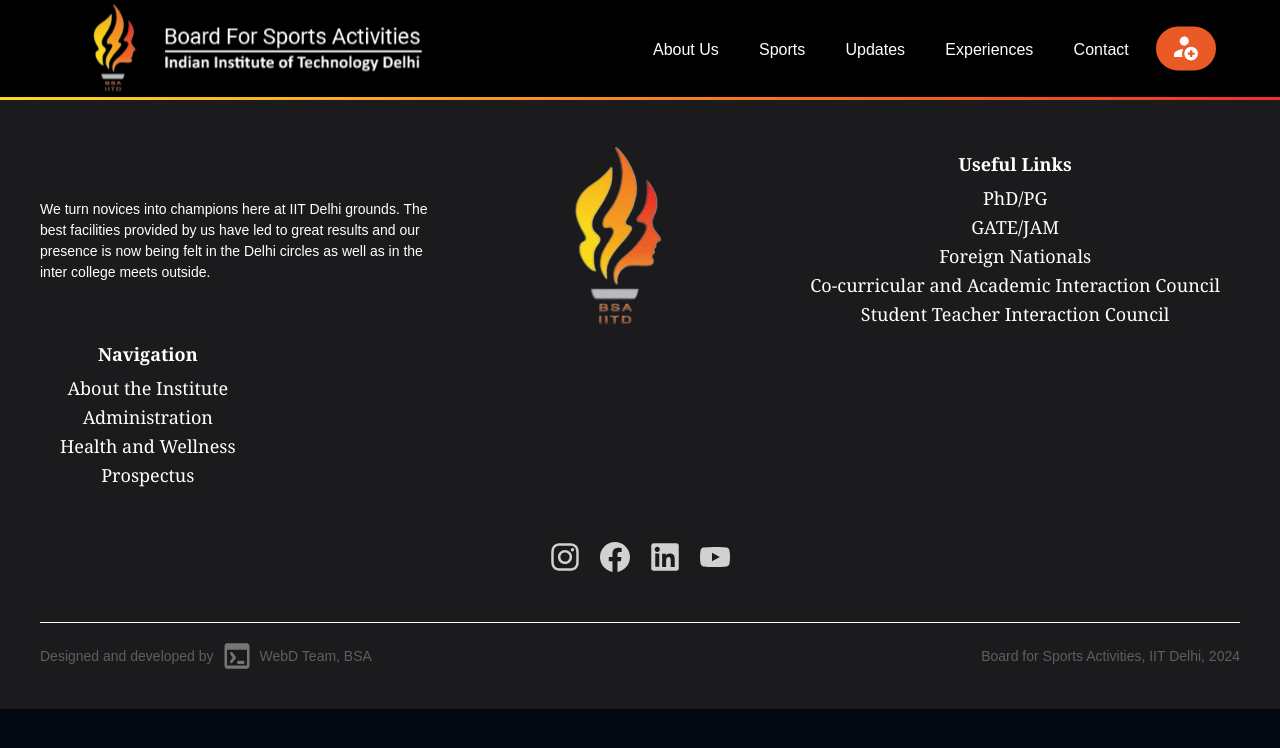
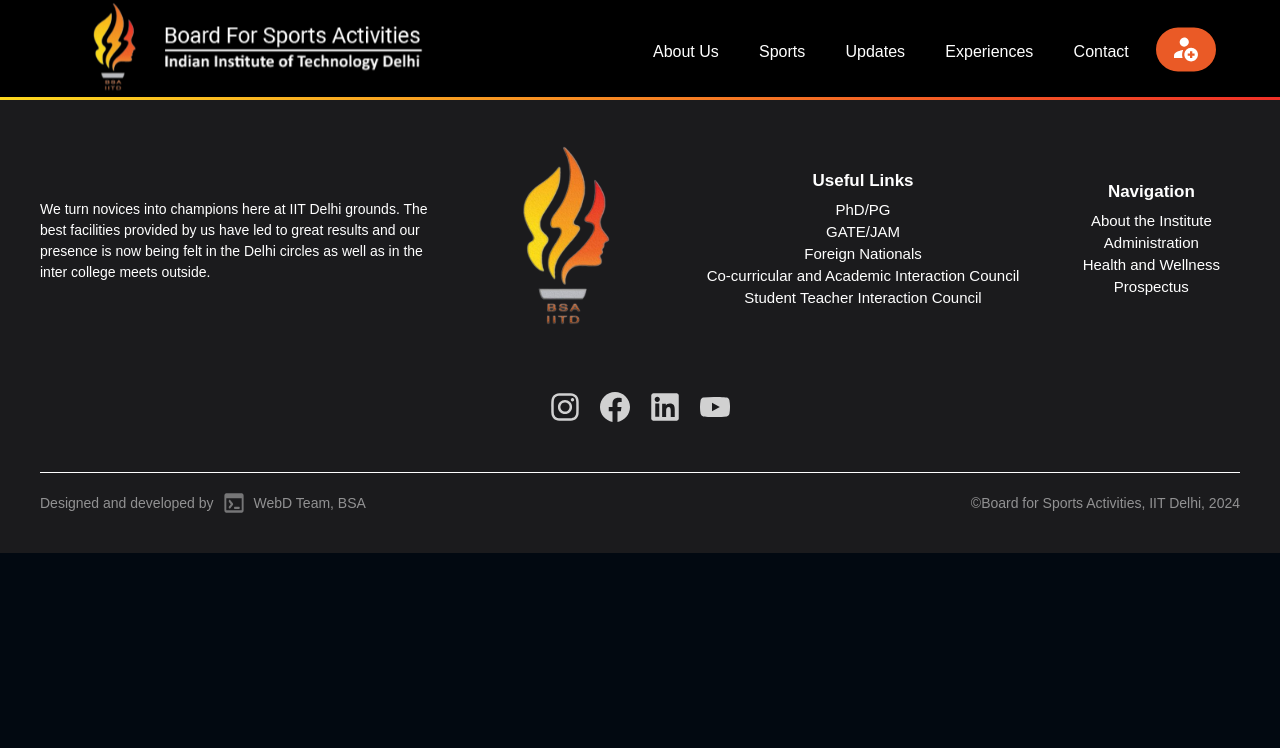
Before and after one commit to tech-iitd/BSA-landing-webpage, a React (Vite) app: page /profile in a window 1280 px wide. Shown: the top 748 px of the page. Built offline with nearby package versions, Linux system fonts and the light colour scheme; a web font is replaced by a local one.

Commit message:
footer updated

```diff
--- a/src/components/Footer/Footer.css
+++ b/src/components/Footer/Footer.css
@@ -2,7 +2,6 @@
     padding: 40px;
     background-color: #1B1B1D;
     color: white;
-    font-family: Arial, sans-serif;
 
   }
 
@@ -28,8 +27,7 @@
 
   .footer-links,
   .footer-navigation {
-    font-family: "Georgia", serif;
-    font-size: 18px;
+    font-size: 15px;
     margin: 0 20px;
   }
 
@@ -42,6 +40,7 @@
 
   .footer-links-title {
     font-weight: bold;
+    font-size: 17px;
     margin-bottom: 10px;
   }
 
@@ -53,10 +52,6 @@
     margin: 5px 0;
   }
 
-  .footer-links a:hover,
-  .footer-navigation a:hover {
-    text-decoration: underline;
-  }
 
   .footer-social-icons {
     display: flex;
@@ -73,10 +68,6 @@
     cursor: pointer;
   }
 
-  .footer-social-icons svg:hover {
-    fill: #ccc;
-  }
-
   .footer-divider {
     border: none;
     border-top: 1px solid white;
@@ -91,19 +82,14 @@
   }
 
   .footer-bottom-center {
-    color: #ffffff4c;
+    color: #ffffff85;
     display: flex;
     align-items: center;
   }
 
-  .footer-bottom-center svg {
-    width: 16px;
-    height: 16px;
-    margin-right: 10px;
-  }
 
   .footer-bottom-left{
-    color: #ffffff4c;
+    color: #ffffff85;
     display: flex;
     align-items: center;
     justify-content: center;
--- a/src/components/Footer/Footer.jsx
+++ b/src/components/Footer/Footer.jsx
@@ -126,10 +126,18 @@
 
       {/* Social Icons Section */}
       <div className="footer-social-icons">
-        <img src={instagram_footer} alt="" />
-        <img src={facebook_footer} alt="" />
-        <img src={linkedin_footer} alt="" />
-        <img src={youtube_footer} alt="" />
+        <a href="https://www.instagram.com/bsa.iitd/?hl=en" target="_blank">
+          <img src={instagram_footer} alt="" />
+        </a>
+        <a href="https://www.facebook.com/iitd.bsa/" target="_blank">
+          <img src={facebook_footer} alt="" />
+        </a>
+        <a href="https://in.linkedin.com/company/bsaiitd" target="_blank">
+          <img src={linkedin_footer} alt="" />
+        </a>
+        <a href="https://www.youtube.com/@bsaiitd2741" target="_blank">
+          <img src={youtube_footer} alt="" />
+        </a>
       </div>
 
       <hr className="footer-divider" />
@@ -138,11 +146,11 @@
       <div className="footer-bottom">
         <div className="footer-bottom-left">
           <p>Designed and developed by </p>
-          <img src={tech_team_logo} alt="" />
+          <img style={{width: "20px"}} src={tech_team_logo} alt="" />
           <p>WebD Team, BSA</p> </div>
         <div className="footer-bottom-center">
-          <svg /* Add SVG Paths */></svg>
-          <span>Board for Sports Activities, IIT Delhi, 2024</span>
+          <span>&copy;</span>
+          <span> Board for Sports Activities, IIT Delhi, 2024</span>
         </div>
       </div>
     </footer>
--- a/src/components/Header/Header.jsx
+++ b/src/components/Header/Header.jsx
@@ -41,8 +41,10 @@
   return (
     <div className="header">
       <div className="header-first-container">
-        <img src={bsa_logo} alt="Logo" />
-        <img src={bsa_text_logo} alt="Text Logo" />
+        <Link to={'/'}>
+            <img src={bsa_logo} alt="Logo" />
+            <img src={bsa_text_logo} alt="Text Logo" />
+        </Link>
       </div>
       <div className="header-second-container">
         <ul>
```
Also changed, not shown: src/App.css (line endings or trailing spaces), src/index.css (line endings or trailing spaces).
